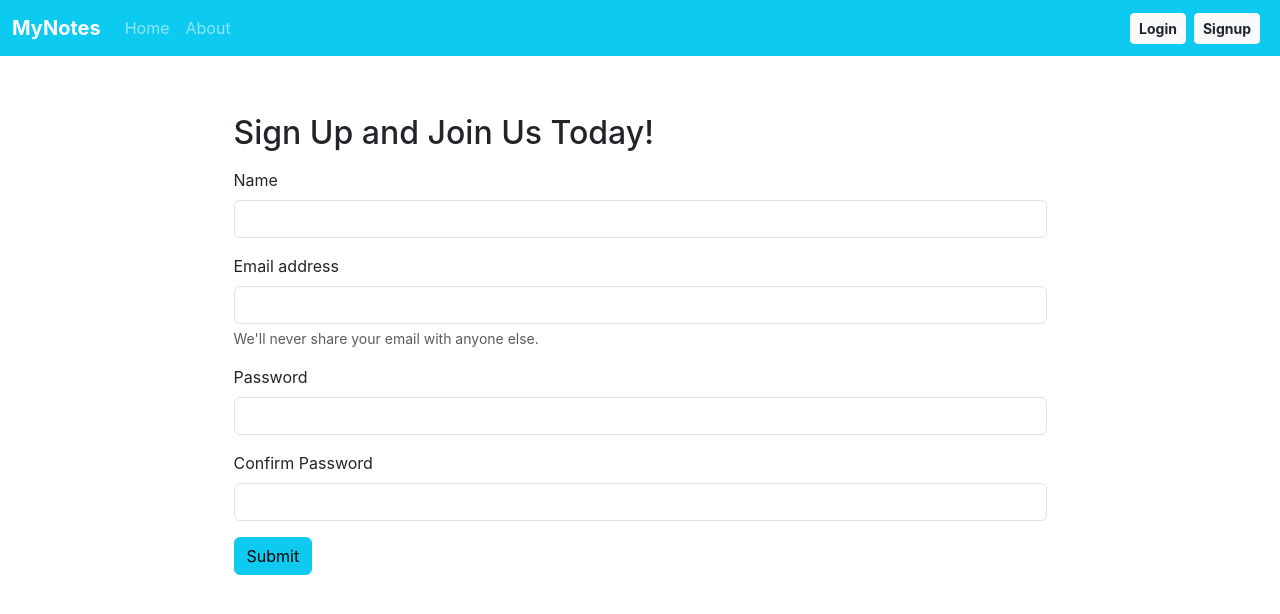
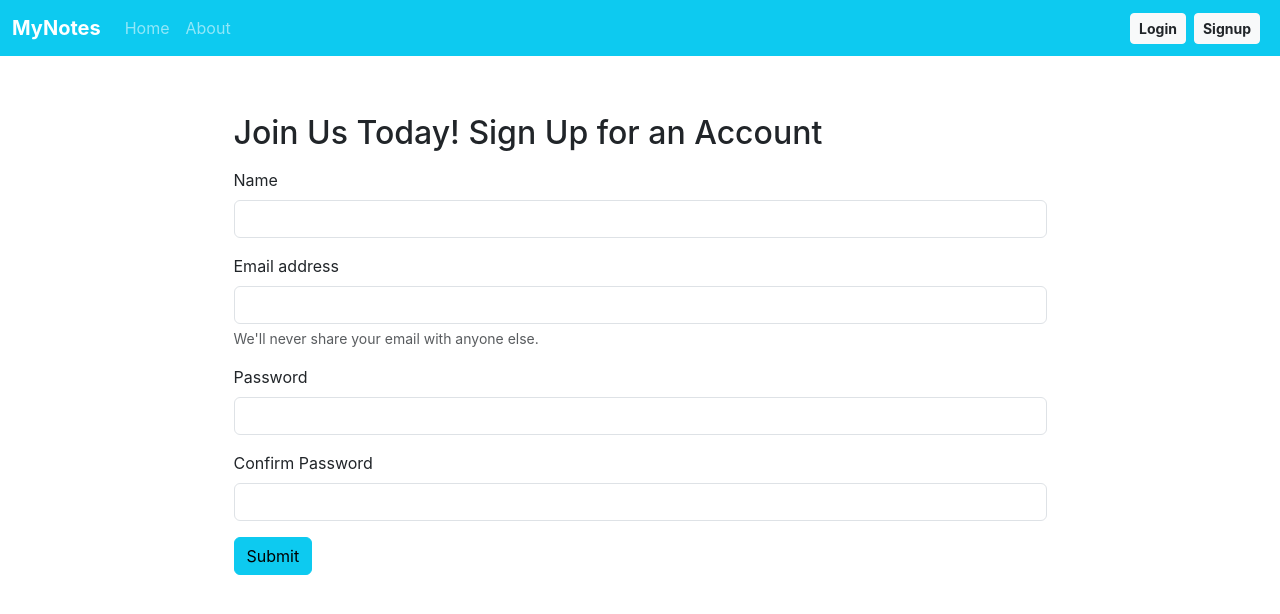
Before and after one commit to gauravssah/MyNoteBook, a React (Create React App) app: page /Signup in a window 1280 px wide. Shown: the top 614 px of the page. Built offline with nearby package versions, Linux system fonts and the light colour scheme.

Commit message:
updation

```diff
--- a/src/components/Signup.js
+++ b/src/components/Signup.js
@@ -33,7 +33,7 @@ export default function Signup(props) {
 
     return (
         <div className='container w-75 my-5'>
-            <h2>Sign Up and Join Us Today!</h2>
+            <h2>Join Us Today! Sign Up for an Account</h2>
 
             <form onSubmit={handleSubmit} className="my-3">
 
```
